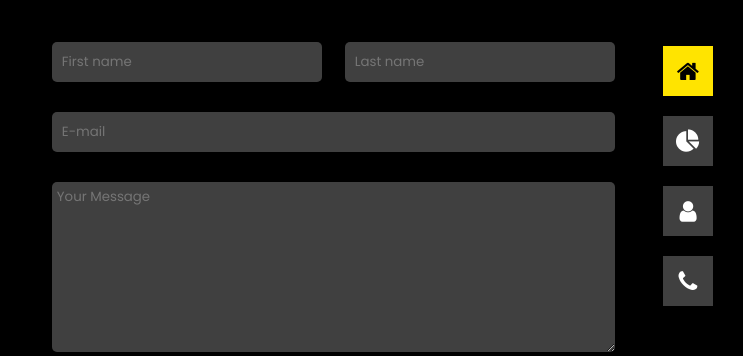
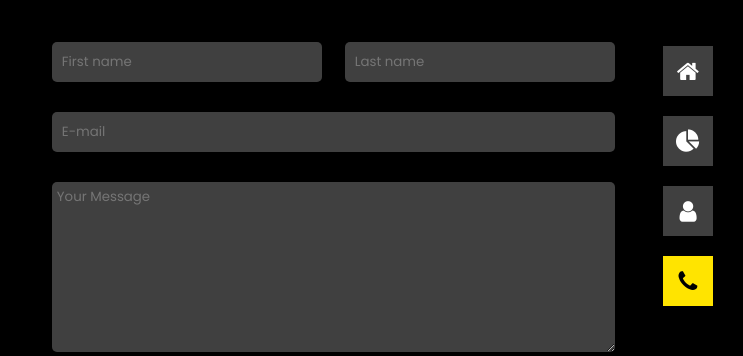
Before and after one commit to shahayush480/portfolio, a plain HTML site: page contact.html in a window 1280 px wide. Shown: the part 234-590 px from the top of the page, 537-1280 px from the left. Drawn offline with nearby package versions, Linux system fonts and the light colour scheme.

Commit message:
Small changes 2

```diff
--- a/contact.html
+++ b/contact.html
@@ -27,7 +27,7 @@
         <ul class="nav">
           <a id="home" href="index.html">
             <span class="nav-text">Home</span>
-            <li class="active flexbox center"> <span class="fa fa-home"> </span></li>
+            <li class=" flexbox center"> <span class="fa fa-home"> </span></li>
           </a>
           <a id="portfolio" href="work.html">
             <span class="nav-text">Portfolio</span>
@@ -41,7 +41,7 @@
           </a>
           <a  id="phone" href="contact.html">
             <span class="nav-text">Contact</span>
-            <li class="flexbox center"><span class="fa fa-phone"> </span></li>
+            <li class="active flexbox center"><span class="fa fa-phone"> </span></li>
 
           </a>
         </ul>
```
